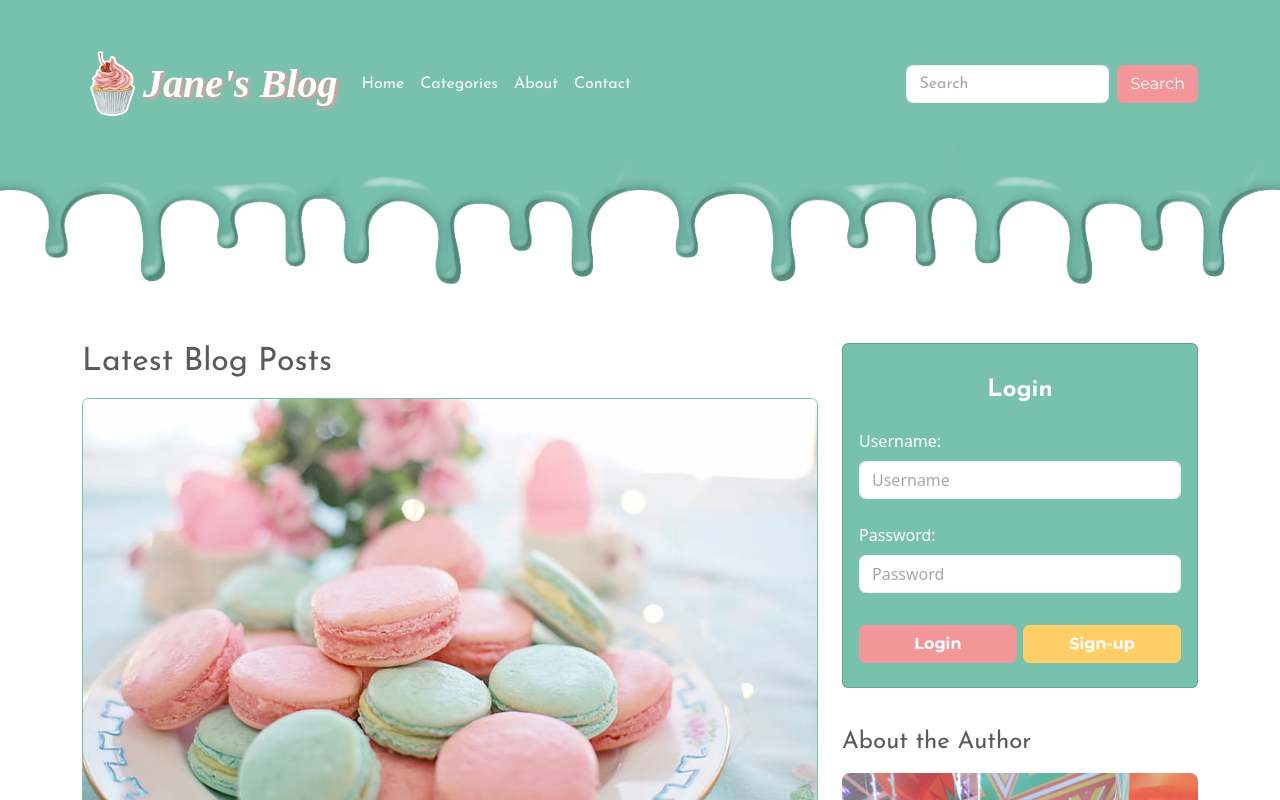
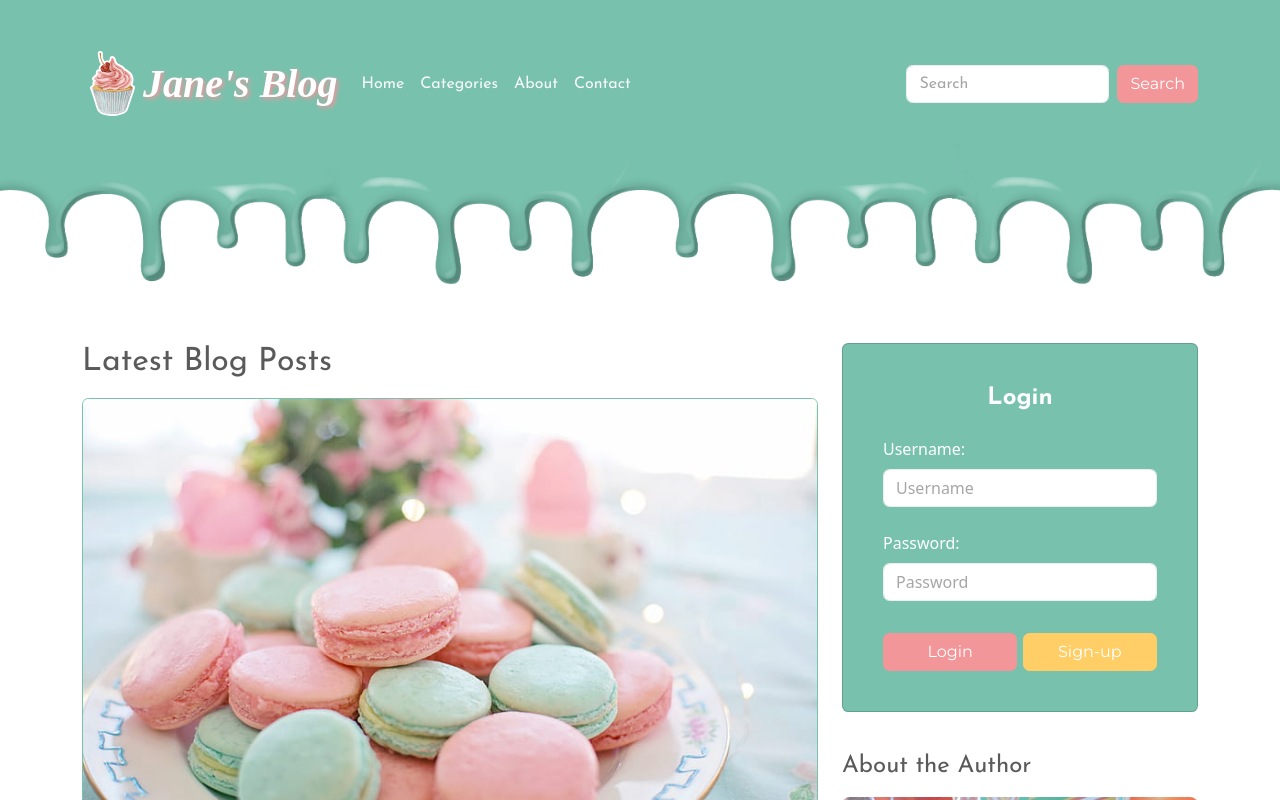
Before and after one commit to maryjanesalem/kodego-my_blog_app, a React (Create React App) app: page / in a window 1280 px wide. Shown: the top 800 px of the page. Built offline with nearby package versions, Linux system fonts and the light colour scheme; a web font is replaced by a local one.

Commit message:
added padding for login

```diff
--- a/src/App.css
+++ b/src/App.css
@@ -79,7 +79,7 @@
 .loginbuttons button {
     width: 49%;
     margin-top: 2em;
-    font-weight: 700;
+    /* font-weight: 700; */
 }
 
 .btn-login {
--- a/src/components/Login.js
+++ b/src/components/Login.js
@@ -2,9 +2,9 @@
 const Login = () => {
     return (
         <div className="login">
-            <div className="card text-white bg-primary mb-4">
+            <div className="card text-white bg-primary mb-4 p-4">
                 <div className="card-body">
-                    <h4 className="card-title text-center mt-3 fw-bolder">Login</h4>
+                    <h4 className="card-title text-center  fw-bolder">Login</h4>
                     <div className="card-text">
                         <div className="form-group">
                             <fieldset className="login-field">
@@ -12,7 +12,7 @@ const Login = () => {
                                 <input className="form-control" id="username" type="text" placeholder="Username" />
                                 <label className="form-label mt-4" htmlFor="password">Password:</label>
                                 <input className="form-control" id="password" type="text" placeholder="Password" />
-                                <div className="loginbuttons mb-2">
+                                <div className="loginbuttons">
                                     <button type="button" className="btn btn-secondary btn-login">Login</button>
                                     <button type="button" className="btn btn-warning btn-signup">Sign-up</button>
                                 </div>
```
